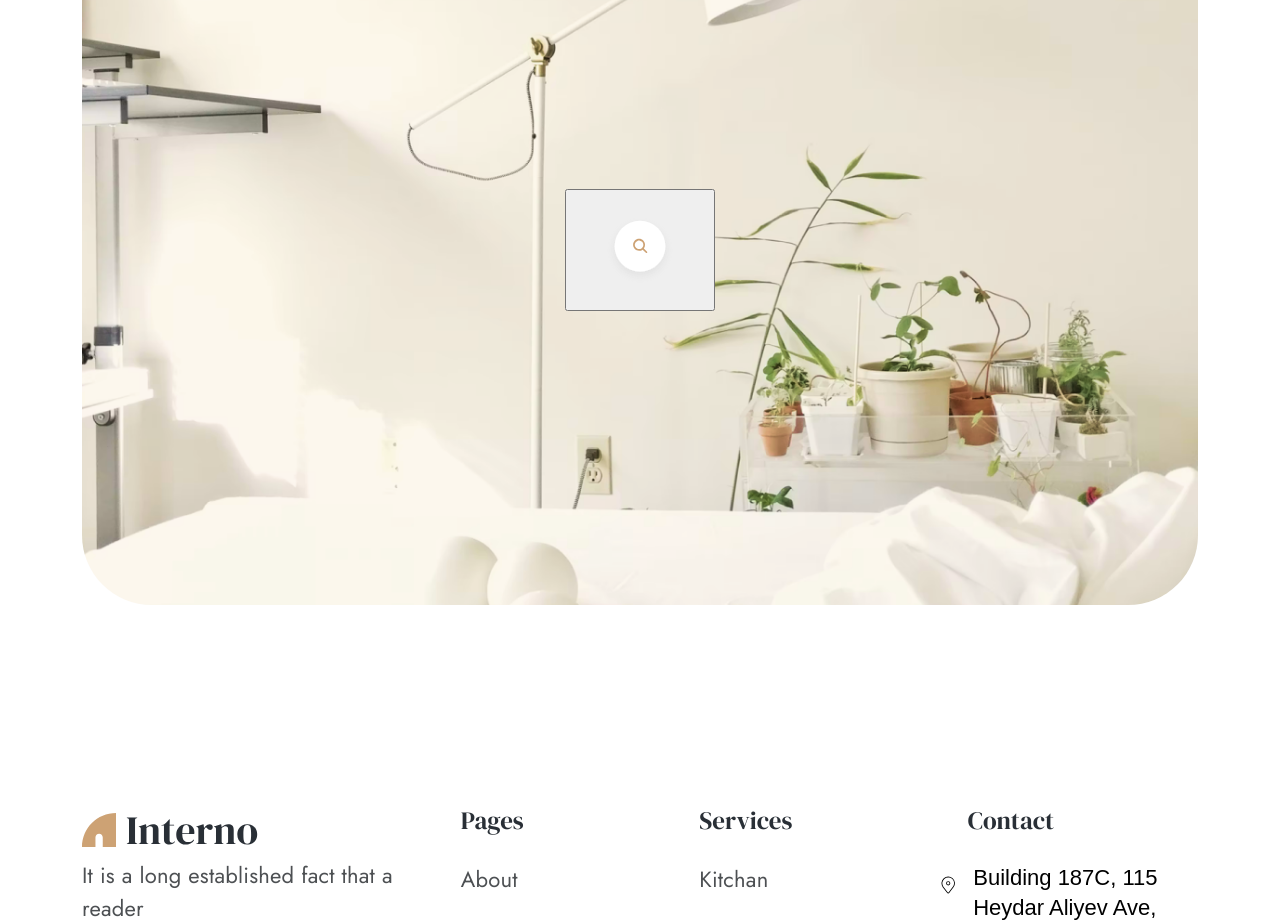
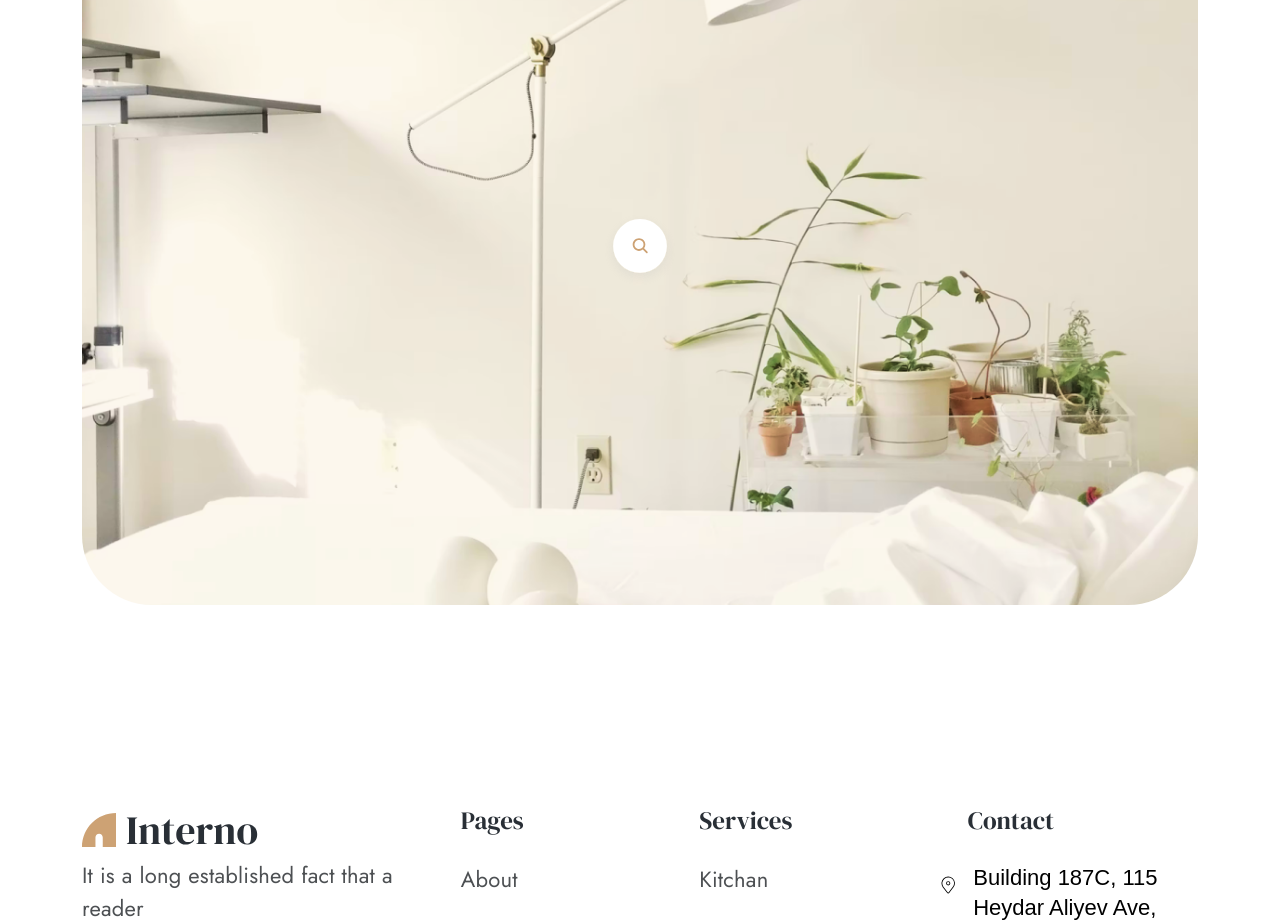
Before and after one commit to IdrisVeli1987/Interno, a React (Vite) app: page /project/1 in a window 1280 px wide. Shown: the part 1012-1934 px from the top of the page. Built offline with nearby package versions, Linux system fonts and the light colour scheme; no server answers.

Commit message:
change background zoomicon

```diff
--- a/src/Components/ProjectDeatils/style.module.css
+++ b/src/Components/ProjectDeatils/style.module.css
@@ -70,6 +70,8 @@
   cursor: pointer;
   max-width: 150px;
   width: 20%;
+  background-color: inherit;
+  border: none;
 }
 
 .ZoomIcon svg {
```
